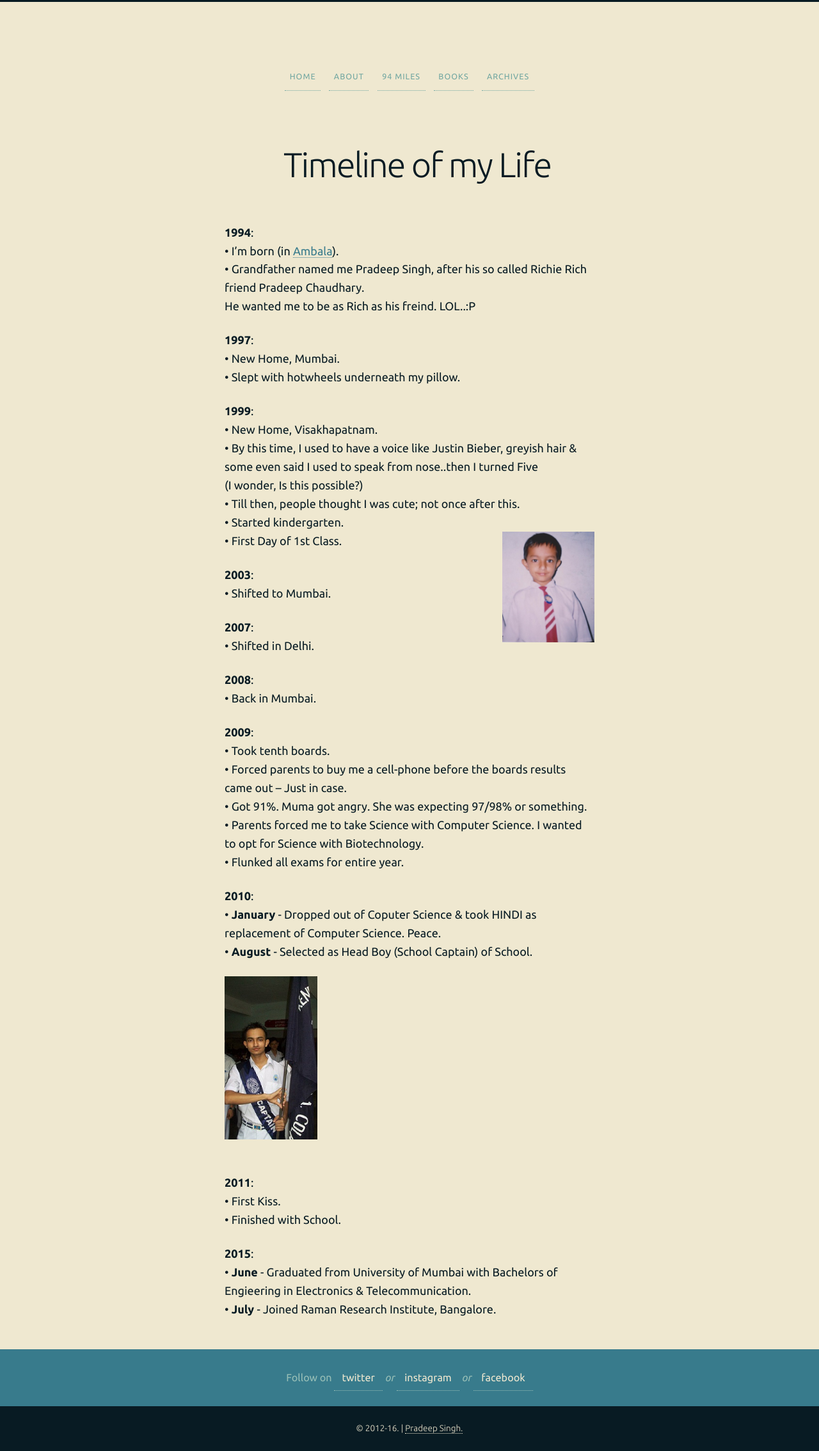
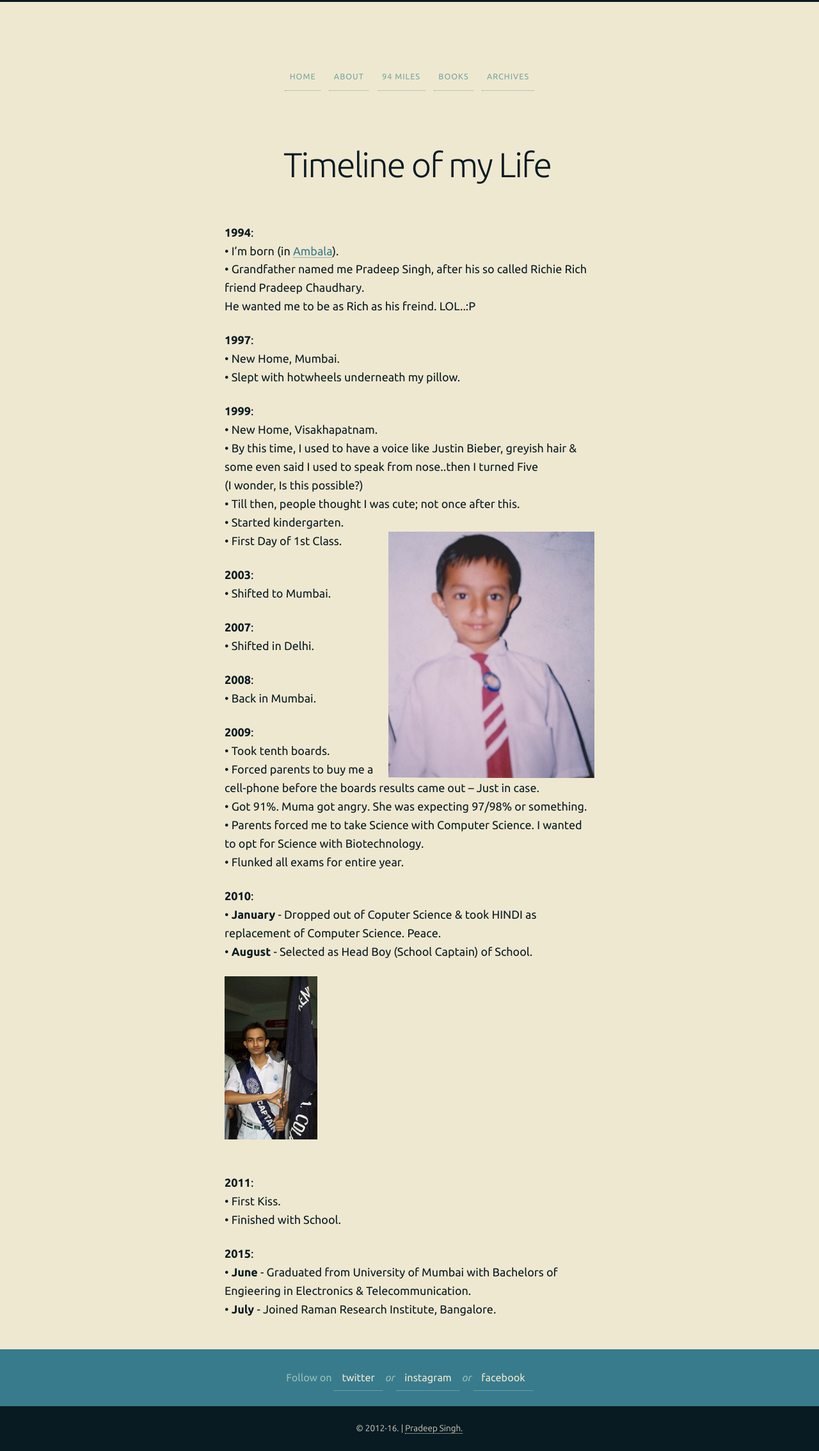
Before and after one commit to 93notes/93notes.github.io, a Jekyll site: the page built from timeline.html, in a window 1280 px wide. Shown: the whole page at 64% size. Built offline with Jekyll 4.4.1, drawn with Linux system fonts in a browser that asks for light colours; nearby versions of some CDN libraries.

Commit message:
Update timeline.html

```diff
--- a/timeline.html
+++ b/timeline.html
@@ -55,7 +55,7 @@ slug: timeline
 &bull; Started kindergarten. </br>
 &bull; First Day of 1st Class.
 <!-- <div id="event-main" class="g one-whole cf"> -->
-  <img width="25%" style="float: right;" src="/images/personal/first-day-in-school.jpg" alt="Pradeep Singh first day in School"/>
+  <img style="float: right;" src="/images/personal/first-day-in-school.jpg" alt="Pradeep Singh first day in School"/>
 <!-- </div> --></br>
 </p>
 
```
